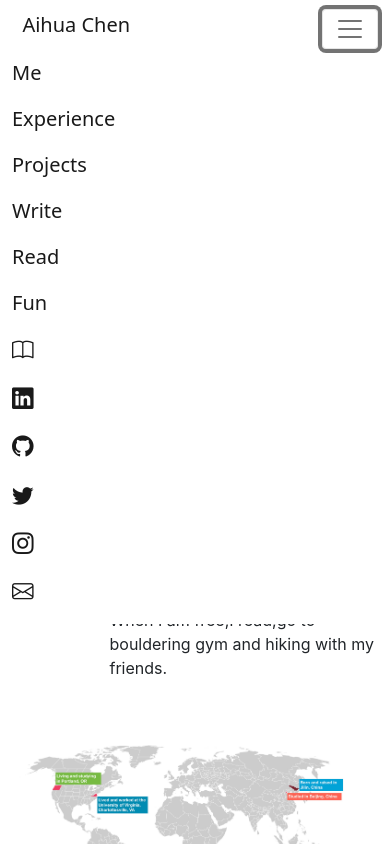
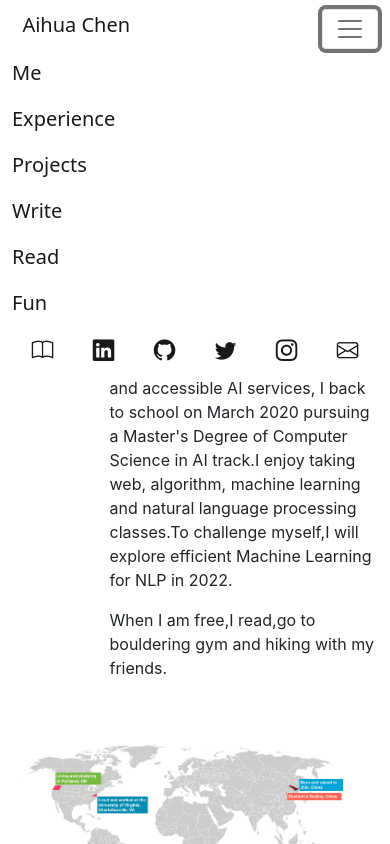
Before and after one commit to Aihua0055/Aihua, a plain HTML site: page index.html in a window 390 px wide. Both pictures are taken after a click on the button "Toggle navigation". Shown: the top 844 px of the page. Drawn offline with nearby package versions, Linux system fonts and the light colour scheme; no server answers.

Commit message:
Update: navbar - social media list horizontal in small screen

```diff
--- a/index.html
+++ b/index.html
@@ -19,14 +19,15 @@
     </head>
 
 
-    <body >
+    <body>
         <main class="container pt-5">
-        <header class = "mb-5">
+            <header class="mb-5">
                 <nav class="navbar fixed-top navbar-expand-lg navbar-light  custom-navbar ">
                     <div class="container-fluid ">
                         <a class="navbar-brand h1" href="#"> &nbsp;&nbsp;Aihua Chen</a>
-                    <button class="navbar-toggler" type="button" data-bs-toggle="collapse" data-bs-target="#navbarNav"
-                        aria-controls="navbarNav" aria-expanded="false" aria-label="Toggle navigation">
+                        <button class="navbar-toggler" type="button" data-bs-toggle="collapse"
+                            data-bs-target="#navbarNav" aria-controls="navbarNav" aria-expanded="false"
+                            aria-label="Toggle navigation">
                             <span class="navbar-toggler-icon"></span>
                         </button>
                         <div class="collapse navbar-collapse" id="navbarNav">
@@ -51,30 +52,30 @@
                                     <a class="nav-link active" href="#fun">Fun</a>
                                 </li>
                             </ul>
-                        <ul class="navbar-nav fs-4 sm-icons me-0">
-                            <li class="nav-item sm-icons ">
+                            <ul class="navbar-nav fs-4 list-group-horizontal">
+                                <li class="nav-item mx-auto ">
                                     <a class="nav-link active" aria-label="Goodreads" target="_blank"
                                         href="https://www.goodreads.com/user/show/118679606-aihua"><i
                                             class="bi bi-book"></i></a>
                                 </li>
-                            <li class="nav-item sm-icons">
+                                <li class="nav-item mx-auto">
                                     <a class="nav-link active" aria-label="Linkedin" target="_blank"
                                         href="https://www.linkedin.com/in/aihua-chen-24326048/"><i
                                             class="bi bi-linkedin"></i></a>
                                 </li>
-                            <li class="nav-item">
+                                <li class="nav-item mx-auto">
                                     <a class="nav-link active" aria-label="Github" target="_blank"
                                         href="https://github.com/Aihua0055"><i class="bi bi-github"></i></a>
                                 </li>
-                            <li class="nav-item">
+                                <li class="nav-item mx-auto">
                                     <a class="nav-link active" aria-label="Twitter" target="_blank"
                                         href="https://twitter.com/aihuacville"><i class="bi bi-twitter"></i></a>
                                 </li>
-                            <li class="nav-item">
+                                <li class="nav-item mx-auto">
                                     <a class="nav-link active" aria-label="Instagram" target="_blank"
                                         href="https://www.instagram.com/aihua09/"><i class="bi bi-instagram"></i></a>
                                 </li>
-                            <li class="nav-item">
+                                <li class="nav-item mx-auto">
                                     <a class="nav-link active" aria-label="Email" target="_blank"
                                         href="mailto: aihuacville@gmail.com"><i class="bi bi-envelope"></i></a>
                                 </li>
@@ -88,15 +89,16 @@
                 </nav>
             </header>
 
-        <section id="me" >
-
+            <section id="me">
                 <div class="row pt-5">
                     <div class="col-3">
-                    <img src="images/Aihua.PNG" class = "w-75 mx-auto d-block"  alt="Aihua Chen profile image">
+                        <img src="images/Aihua.PNG" class="w-75 mx-auto d-block" alt="Aihua Chen profile image">
 
                     </div>
                     <div class="col-9 my-auto">
-                    <p>Hi, I'm Aihua Chen. Born and raised in China. I earned my Bachelor's Degree of Engineering from Jilin University and Master of Applied Mathematics Degree from Beijing University of Posts and Telecommunications.Moved to the U.S. in 2013. </p>
+                        <p>Hi, I'm Aihua Chen. Born and raised in China. I earned my Bachelor's Degree of Engineering
+                            from Jilin University and Master of Applied Mathematics Degree from Beijing University of
+                            Posts and Telecommunications.Moved to the U.S. in 2013. </p>
                         <p>Driven by building user friendly and accessible AI services, I back to school on March 2020
                             pursuing a Master's Degree of Computer Science in AI track.I enjoy taking web, algorithm,
                             machine learning and natural language processing classes.To challenge myself,I will explore
@@ -108,9 +110,8 @@
                 <div class="row pt-5 pb-5">
                     <img src="images/Aihua_journey.jpg" alt="Aihua Chen journey">
                 </div>
+            </section>
 
-
-        </section>
             <section id="experience">
                 <div class="row">
                     <div class="col-3">
@@ -118,8 +119,11 @@
                     </div>
                     <div class="col-9">
                         <p> In China, I was an
-                        intern of software engineer building application in Java. I also worked as a product designer in industry.</p>
-                    <p>In the U.S., driven by improving diversity in computer science, I worked as a research-based mooc developer. The MOOC is to teach community college faculties how to improve diversity in computing. As the technical person ,I run production-level Open
+                            intern of software engineer building application in Java. I also worked as a product
+                            designer in industry.</p>
+                        <p>In the U.S., driven by improving diversity in computer science, I worked as a research-based
+                            mooc developer. The MOOC is to teach community college faculties how to improve diversity in
+                            computing. As the technical person ,I run production-level Open
                             Edx and Discourse instances. Collected, analyzed learners behavior data, initiated
                             data-driven predictive action items for educational interventions and improving students
                             engagement. I also assisted in course content creation and course management.</p>
@@ -127,10 +131,10 @@
                             research scientist.</p>
                     </div>
                 </div>
+            </section>
 
+            <hr class="custom">
 
-        </section>
-        <hr class="custom">
             <section id="projects">
                 <div class="row">
                     <div class="col-3">
@@ -139,12 +143,15 @@
                     <div class="col-9">
                         <h5>Web development Projects</h5>
                         <p>My World in Data: <a aria-label="Github My World in Data Repo" target="_blank"
-                            href="https://github.com/Aihua0055/World" class = "link-warning fs-4"><i class="bi bi-github "></i> </a></p>
+                                href="https://github.com/Aihua0055/World" class="link-warning fs-4"><i
+                                    class="bi bi-github "></i> </a></p>
                         <p>Color Harmonization: <a aria-label="Github Color Harmonization Repo" target="_blank"
-                            href="https://github.com/Aihua0055/computationalartstudio" class = "link-warning fs-4"><i class="bi bi-github"></i> </a>
+                                href="https://github.com/Aihua0055/computationalartstudio" class="link-warning fs-4"><i
+                                    class="bi bi-github"></i> </a>
                         </p>
                         <p>8-D Wellness: <a aria-label="Github 8-D Wellness Repo" target="_blank"
-                            href="https://github.com/Aihua0055/wellness" class = "link-warning fs-4"><i class="bi bi-github"></i> </a></p>
+                                href="https://github.com/Aihua0055/wellness" class="link-warning fs-4"><i
+                                    class="bi bi-github"></i> </a></p>
                         <h5>Machine Learning Projects</h5>
                         <p>To clean up code.</p>
 
@@ -158,7 +165,9 @@
                     </div>
                 </div>
             </section>
+
             <hr class="custom">
+
             <section id="write">
                 <div class="row">
                     <div class="col-3">
@@ -195,8 +204,8 @@
 
                     </div>
                 </div>
+            </section>
 
-        </section>
             <hr class="custom">
 
             <section id="read">
@@ -206,13 +215,15 @@
                     </div>
                     <div class="col-9">
                         <h5>See you on Goodreads</h5>
-                    <a aria-label="Goodreads" target="_blank" class = "link-warning fs-4"
+                        <a aria-label="Goodreads" target="_blank" class="link-warning fs-4"
                             href="https://www.goodreads.com/user/show/118679606-aihua"><i class="bi bi-book"></i></a>
 
                     </div>
                 </div>
             </section>
+
             <hr class="custom">
+
             <section id="fun">
                 <div class="row">
                     <div class="col-3">
@@ -228,8 +239,7 @@
                             </div>
                             <div class="form-group mt-3">
                                 <label for="email">Your Email</label>
-                            <input type="email" class="form-control" id="email"
-                                placeholder="name@example.com">
+                                <input type="email" class="form-control" id="email" placeholder="name@example.com">
                             </div>
                             <div class="form-group mt-3">
                                 <label for="comments">Treat my funniest facts with your favorite
@@ -245,11 +255,13 @@
                     </div>
                 </div>
             </section>
+
             <hr class="custom">
 
 
             <section class="  w-100 mx-auto my-5 p-3">
-            <h4 class="text-center my-5">Which is your favorite non-alcoholic drink?(Remind myself these English names.)</h4>
+                <h4 class="text-center my-5">Which is your favorite non-alcoholic drink?(Remind myself these English
+                    names.)</h4>
                 <section id="results" class="grid-container">
                     <img id="loading" class="mb-5" src="loader.gif" alt="gif of a loading element" width="50px" />
 
@@ -258,8 +270,8 @@
 
             </div>
         </main>
-    <hr class = "custom">
-    <footer class="navbar justify-content-center mb-5 ">
+        <hr class="custom">
+        <footer class="navbar  justify-content-center mb-1 ">
             <div class="fs-2 mb-1">
                 <a class="link-warning" aria-label="Linkedin" target="_blank"
                     href="https://www.linkedin.com/in/aihua-chen-24326048/"><i class="bi bi-linkedin"></i></a>
@@ -269,6 +281,7 @@
                         class="bi bi-envelope"></i></a>
             </div>
 
+
         </footer>
 
     </body>
--- a/style/style.css
+++ b/style/style.css
@@ -17,28 +17,10 @@ hr.custom {
   }
 
 
-
-.sm-icons {
-  flex-direction: row;
-}
-
-
 #loading {
   width: 80px;
   height: 80px;
 }
-
-/* .figure {
-  border: 0.5rem solid var(--white);
-}
-.figure:hover {
-  border: 0.5rem solid var(--purple);
-  background-color: var(--purple);
-  color: var(--white);
-} */
-
-
-
 
 .grid-container {
   display: grid;
@@ -67,6 +49,11 @@ hr.custom {
   margin: 10px auto;
   color: black;
 }
+
+img {
+  width:100%;
+}
+
 
 @media (max-width: 1399.98px) {
   .grid-container {
@@ -99,8 +86,3 @@ hr.custom {
   }
 
 }
-
-
-img {
-  width:100%;
-}
```
Also changed, not shown: 1 other file. Lines whose indentation alone changed are shown as unchanged.
